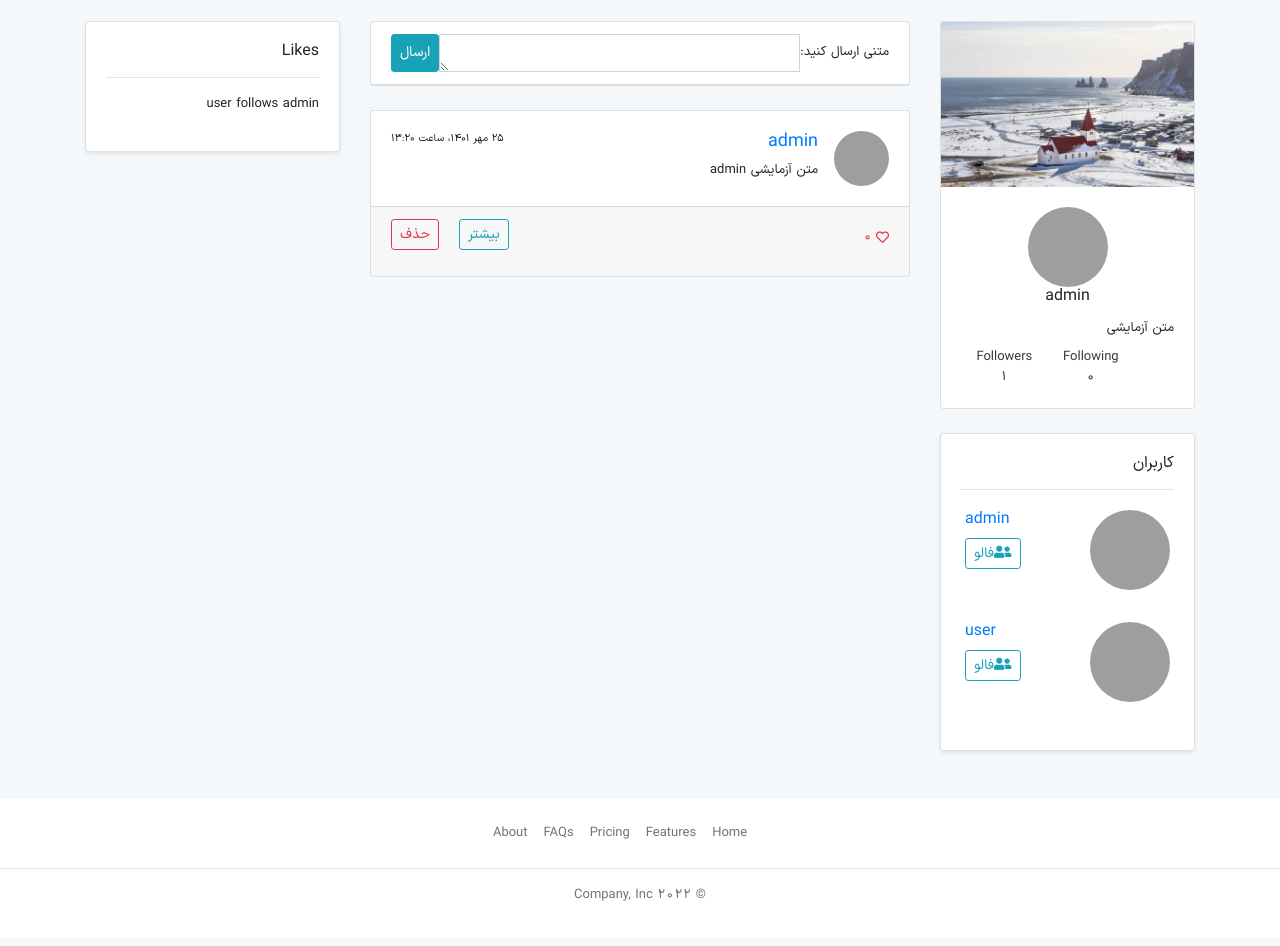
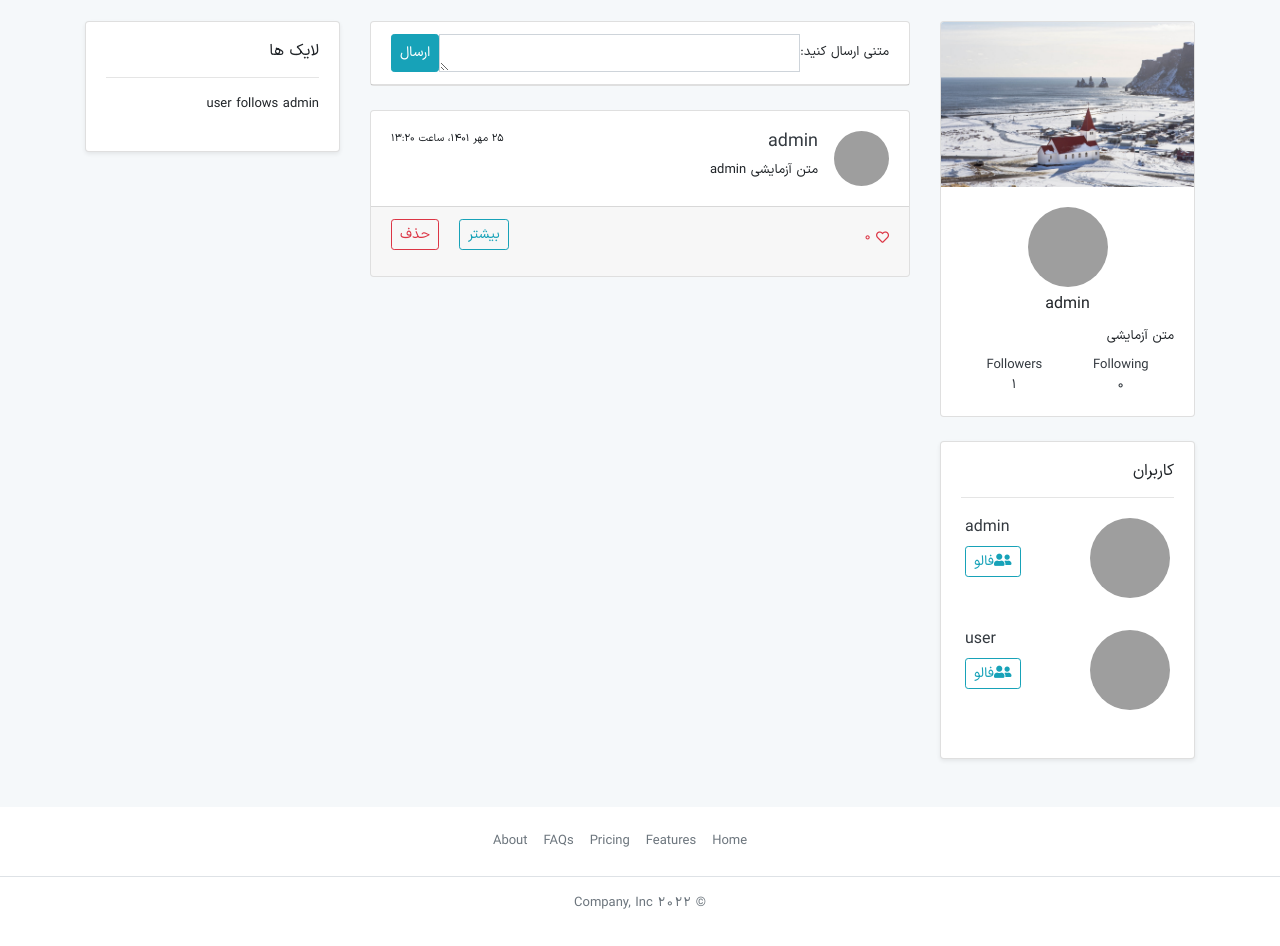
Before and after one commit to mohsensami/discuss, a Django app: page / in a window 1280 px wide. Shown: the part 58-1004 px from the top of the page. Before the commit the page ends 959 px from the top, so only its background shows below. Run offline with Django 4.2, Linux system fonts and the light colour scheme; a user stored in the database is signed in; data comes from the database, SQL or seed files in the repository; both versions use the stored data as it was after the commit; data that the repository does not hold is empty; some libraries are stand-ins or nearby versions; some web fonts are replaced; grey boxes are pictures that could not be loaded.

Commit message:
work on farsi font

```diff
--- a/account/templates/account/password_reset_form.html
+++ b/account/templates/account/password_reset_form.html
@@ -7,12 +7,12 @@
     <div class="container">
         <div class="col-md-6 mx-auto columns bg-white p-3 mt-4 shadow">
             <div class="column is-two-fifths m-auto">
-                <h1 class="title h3">Password Reset</h1>
+                <h1 class="title h3">بازیابی رمز عبور</h1>
                 <hr>
                 <form action="" method="post">
                     {% csrf_token %}
                     {{ form.as_p }}
-                <button class="btn btn-info mt-2">Reset</button>
+                <button class="btn btn-info mt-2">بازیابی</button>
             </form>
             </div>
         </div>
--- a/account/templates/account/profile.html
+++ b/account/templates/account/profile.html
@@ -8,10 +8,10 @@
 <div class="banner">
     <div class="banner-title d-flex flex-column justify-content-center align-items-center">
 
-        <img src="{{user.profile.avatar.url}}" alt="img" class="rounded-circle" width="80px" height="80px">
+        <img src="{{user.profile.avatar.url}}" alt="img" class="rounded-circle mb-2" width="80px" height="80px">
         <h3 class="text-light">{{ user.username }}</h3>
         <p class="text-light">{{ user.profile.bio }}</p>
-        <ul class="nav text-light">
+        <ul class="nav text-light p-0">
                 <a class="btn btn-outline-success card-link btn-sm" href="{% url 'account:reset_password' %}">بازیابی رمز عبور</a></li>
             {% if request.user.id != user.id and not is_following %}
                 <a class="btn btn-outline-success card-link btn-sm" href="{% url 'account:user_follow' user.id %}">فالو</a></li>
@@ -42,7 +42,7 @@
     <div class="card-body">
 
     <div class="media">
-    <img src="{{ user.profile.avatar.url }}" alt="img" width="55px" height="55px" class="rounded-circle mr-3">
+    <img src="{{ user.profile.avatar.url }}" alt="img" width="55px" height="55px" class="rounded-circle ml-3">
 
     <div class="media-body">
     <!-- <h2><a href="{% url 'post:detail' post.id post.slug %}">{{ post.body }}</a></h2> -->
--- a/post/templates/post/create.html
+++ b/post/templates/post/create.html
@@ -11,7 +11,7 @@
     <div class="card-body">
 
     <div class="media">
-    <img src="{% static 'img/avatar-dhg.png' %}" alt="img" width="55px" height="55px" class="rounded-circle mr-3">
+    <img src="{{request.user.profile.avatar.url}}" alt="img" width="55px" height="55px" class="rounded-circle ml-3">
 
     <div class="media-body">
     <h2></h2>
@@ -19,7 +19,7 @@
     <form method="post">
         {% csrf_token %}
         {{ form }}
-        <button class="btn btn-outline-success card-link btn-sm mt-2">Post</button>
+        <button class="btn btn-outline-success card-link btn-sm mt-2">ارسال</button>
     </form>
     </p>
 
--- a/post/templates/post/index.html
+++ b/post/templates/post/index.html
@@ -20,10 +20,10 @@
                 <div class="card card-left1 mb-4">
                     <img src="img/photo-1455448972184-de647495d428.jpg" alt="" class="card-img-top img-fluid">
                     <div class="card-body text-center ">
-                        <img class="rounded-circle" src="{{user.profile.avatar.url}}" alt="img" width="80px" height="80px">
+                        <img class="rounded-circle mb-2" src="{{user.profile.avatar.url}}" alt="img" width="80px" height="80px">
                         <h5 class="card-title">{{ request.user.username }}</h5>
                         <p class="card-text text-justify mb-2">{{ user.profile.bio }}</p>
-                        <ul class="list-unstyled nav justify-content-around">
+                        <ul class="list-unstyled nav justify-content-around p-0">
                             <a href="#" class="text-dark text-decoration-none">
                                 <li class="nav-item">Following <br> <strong>{{ user.follower.count }}</strong></li>
                             </a>
@@ -50,7 +50,7 @@
                                 <img src="{{user.profile.avatar.url}}" alt="img" width="80px" height="80px" class="mb-4 rounded-circle">
                             </div>
                             <div class="col-6 p-1 text-left">
-                                <h6><a href="{% url 'account:profile' user.id  %}">{{ user.username }}</a></h6>
+                                <h6><a class="text-dark" href="{% url 'account:profile' user.id  %}">{{ user.username }}</a></h6>
                                 <a href="#" class="btn btn-outline-info btn-sm mb-3"><i class="fas fa-user-friends"></i>فالو </a>
                             </div>
                             {% endfor %}
@@ -99,7 +99,7 @@
 
 
                             <div class="media-body">
-                                <h2><a href="{% url 'account:profile' post.user.id  %}">{{ post.user.username }}</a></h2>
+                                <h2><a class="text-dark" href="{% url 'account:profile' post.user.id  %}">{{ post.user.username }}</a></h2>
                                 <p class="card-text text-justify">
                                     {{ post.body|truncatewords:20 }}
                                 </p>
@@ -127,7 +127,7 @@
                 </div>
 
                 {% empty %}
-                <div class="alert alert-warning">no post added yet </div>
+                <div class="alert alert-warning">هیچ پستی اضافه نشده است </div>
                 {% endfor %}
             </div>
 
@@ -157,7 +157,7 @@
 
                 <div class="card shadow-sm mb-4">
                     <div class="card-body">
-                        <h5 class="card-title ">Likes </h5>
+                        <h5 class="card-title ">لایک ها </h5>
                         <hr>
                         <div class="row no-gutters d-none d-lg-flex">
                             {% for relation in relations %}
```
Also changed, not shown: account/views.py (+9 -9 lines), db.sqlite3 (added), 1 other file.
